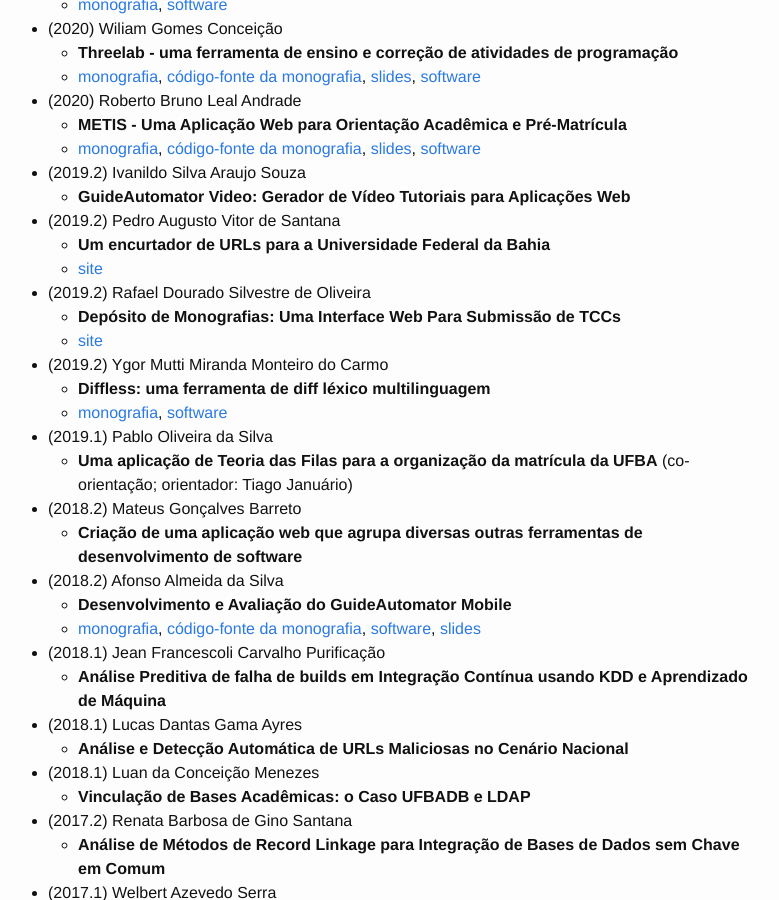
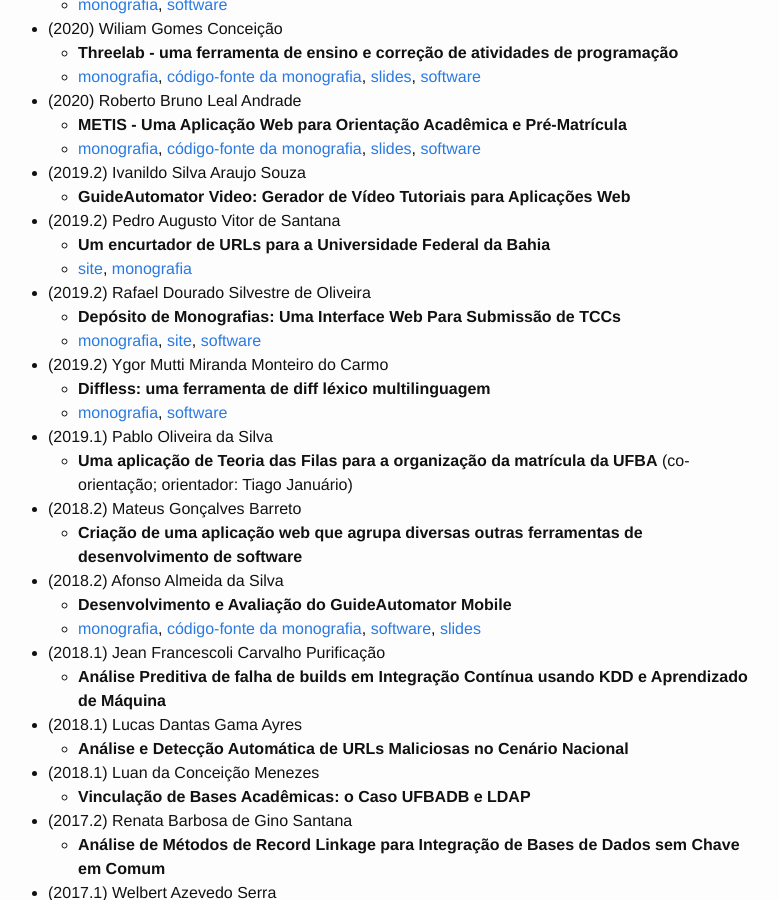
Before and after one commit to rodrigorgs/rodrigorgs.github.io, a Jekyll site: the page built from orientacao.md, in a window 1280 px wide and 900 px high, scrolled down 789 px. Shown: the whole window, without its empty margins (252-1031 px from the left). Built offline with Jekyll 4.4.1, drawn with Linux system fonts in a browser that asks for light colours.

Commit message:
Add TCC de Pedro Augusto

```diff
--- a/orientacao.md
+++ b/orientacao.md
@@ -39,10 +39,10 @@ Quer fazer um projeto final de graduação ou dissertação de mestrado comigo?
   - **GuideAutomator Video: Gerador de Vídeo Tutoriais para Aplicações Web**
 - (2019.2) Pedro Augusto Vitor de Santana
   - **Um encurtador de URLs para a Universidade Federal da Bahia**
-  - [site](http://a.ufba.br/)
+  - [site](http://a.ufba.br/), [monografia](files/orientacao/tcc-pedro-augusto.pdf)
 - (2019.2) Rafael Dourado Silvestre de Oliveira
   - **Depósito de Monografias: Uma Interface Web Para Submissão de TCCs**
-  - [site](http://deposito-monografia.herokuapp.com/)
+  - [monografia](files/orientacao/tcc-rafael-dourado.pdf), [site](http://deposito-monografia.herokuapp.com/), [software](https://github.com/rafaeldourado50/deposito-monografia)
 - (2019.2) Ygor Mutti Miranda Monteiro do Carmo
   - **Diffless: uma ferramenta de diff léxico multilinguagem**
   - [monografia](files/orientacao/tcc-ygor-mutti.pdf), [software](https://github.com/ygormutti/diffless)
```
Also changed, not shown: 1 other file.
